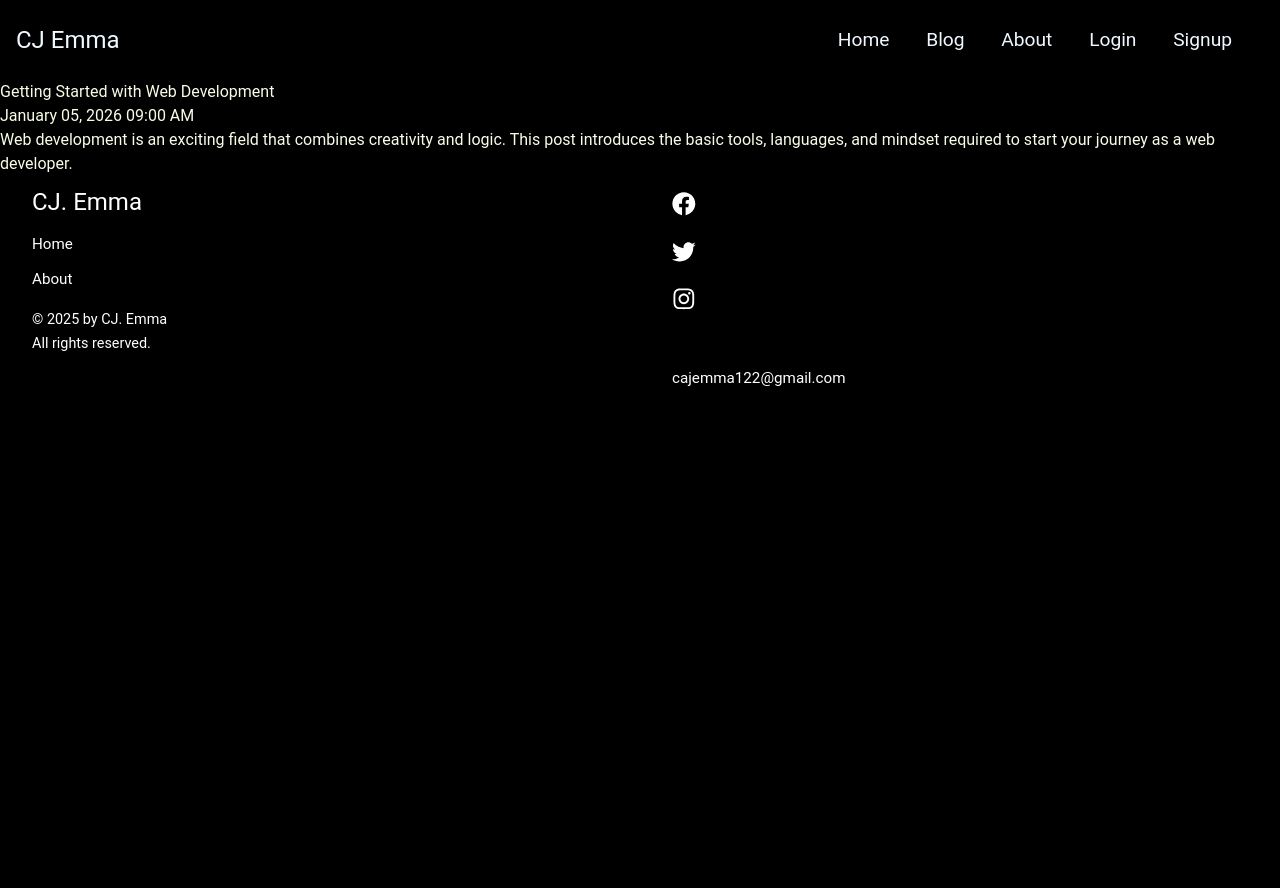
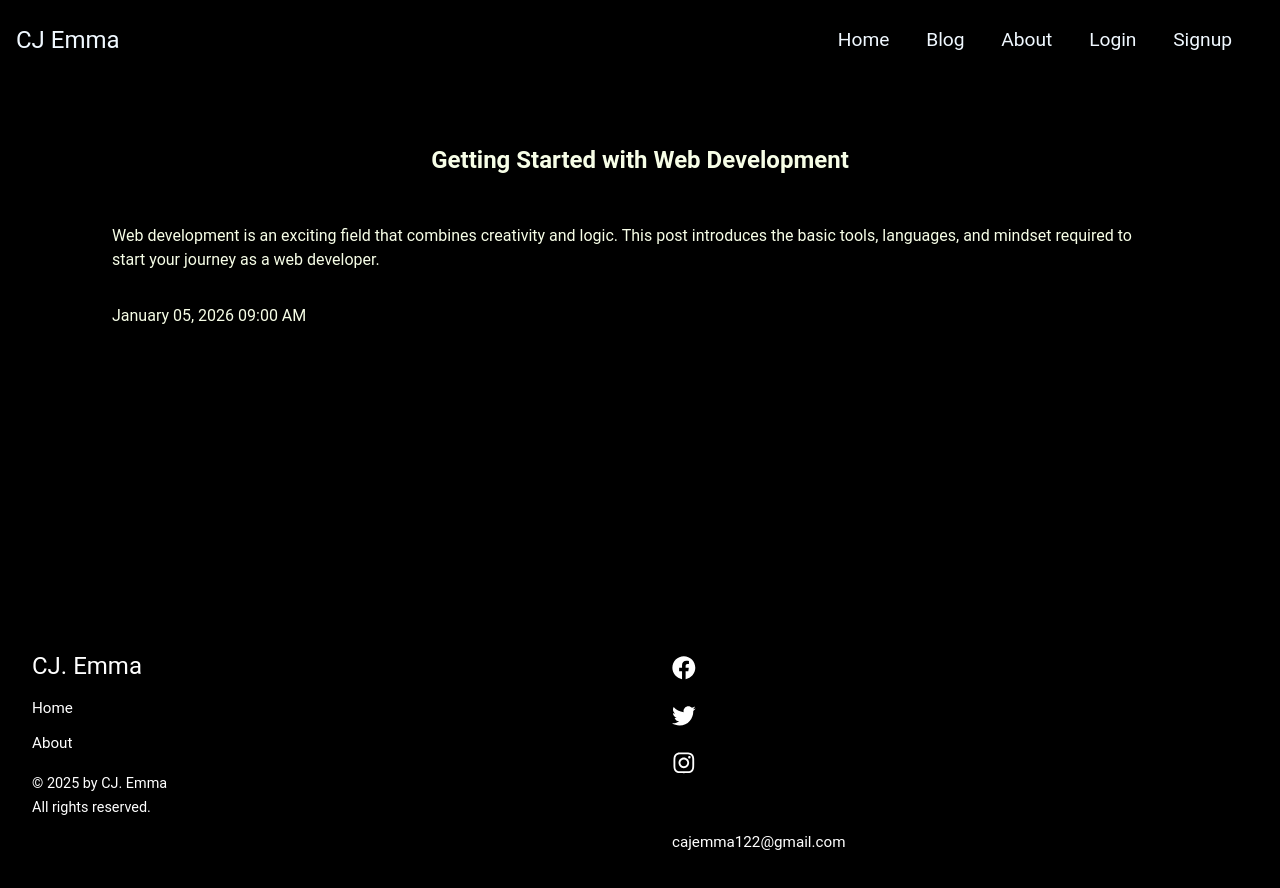
Before and after one commit to Cue-designs/Project-blog, a React (Vite) app: page /post/1 in a window 1280 px wide. Shown: the top 888 px of the page. Before the commit the page ends 800 px from the top, so only its background shows below. Built offline with nearby package versions, Linux system fonts and the light colour scheme; data requests are answered from the project's data file.

Commit message:
styled the article page

```diff
--- a/src/pages/ArticlePage.jsx
+++ b/src/pages/ArticlePage.jsx
@@ -21,10 +21,10 @@ const ArticlePage = () => {
 
    }, []);
     return (
-        <section className="text-lime-50">
-            <h2>{post?.title}</h2>
-            <p>{post?.datetime}</p>
-            <p>{post?.body}</p>
+        <section className="text-lime-50 min-h-[70vh] p-4 lg:px-24">
+            <h2 className="py-12 text-2xl font-bold text-center">{post?.title}</h2>
+            <p className="px-4 ">{post?.body}</p>
+            <p className="py-8 px-4">{post?.datetime}</p>
 
         </section>
     );
```
